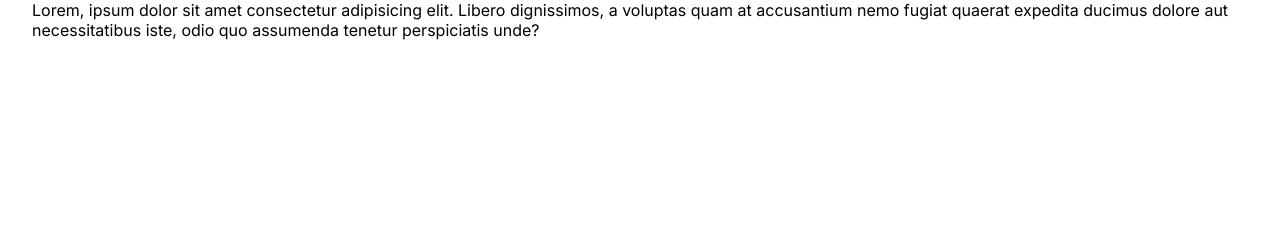
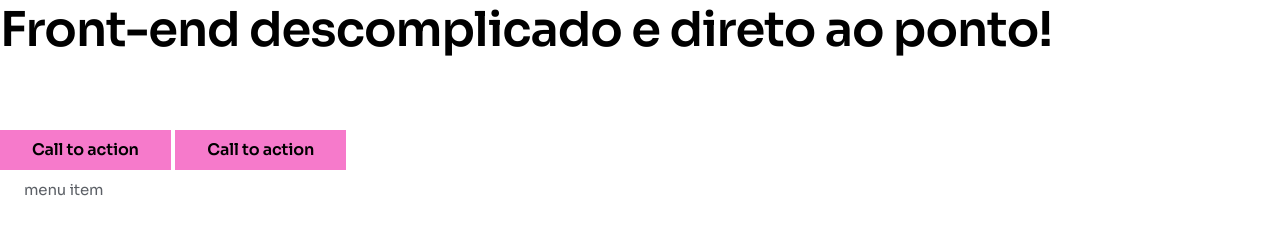
Before and after one commit to fabiosardinha/codeboost, a plain HTML site: page projetos/wireframe/index.html in a window 1280 px wide. Drawn offline with Linux system fonts and the light colour scheme.

Commit message:
Criação do patterns.css

```diff
--- /dev/null
+++ b/projetos/wireframe/css/patterns.css
@@ -0,0 +1,51 @@
+/* PADRÃO DE TITULOS */
+h1,
+h2,
+h3 {
+  font-family: "Sora", sans-serif;
+  font-weight: 600;
+  line-height: 125%;
+  letter-spacing: -1px;
+}
+
+h2,
+h3 {
+  color: var(--white);
+  color: var(--white);
+}
+
+h1 {
+  font-size: 4.8rem;
+  color: var(--gray-colors-100);
+}
+
+h2 {
+  font-size: 3.2rem;
+}
+
+h3 {
+  font-size: 2.4rem;
+}
+
+/* PADRÃO DE BOTÕES */
+.btn-primary {
+  display: inline-block;
+  background-color: var(--brand-color-pink);
+  padding: 1.2rem 3.2rem;
+  font-family: "Sora", sans-serif;
+  font-weight: 600;
+  line-height: 100%;
+  letter-spacing: -0.01em;
+  color: var(--gray-colors-100);
+}
+
+.menu-item {
+  display: inline-block;
+  background-color: var(--gray-colors-50);
+  padding: 1.2rem 2.4rem;
+  font-family: "Sora", sans-serif;
+  font-size: 1.5rem;
+  line-height: 105%;
+  letter-spacing: -0.01em;
+  color: var( --gray-colors-400);
+}
--- a/projetos/wireframe/css/reset.css
+++ b/projetos/wireframe/css/reset.css
@@ -19,6 +19,5 @@ html {
 }
 
 button {
-  background-color: transparent;
   cursor: pointer;
 }
--- a/projetos/wireframe/css/variables.css
+++ b/projetos/wireframe/css/variables.css
@@ -1,5 +1,6 @@
 :root {
   --brand-color-pink : #F67ACB;
+  --gray-colors-50: ##D0D7E0
   --gray-color-100: #050110;
   --gray-colors-300: #393C40;
   --gray-colors-400: #5C6066;
--- a/projetos/wireframe/index.html
+++ b/projetos/wireframe/index.html
@@ -11,13 +11,22 @@
   <!-- IMPORT DOS ARQUIVOS DO CSS -->
   <link rel="stylesheet" href="css/variables.css">
   <link rel="stylesheet" href="css/grid.css">
+  <link rel="stylesheet" href="css/patterns.css">
   <link rel="stylesheet" href="css/syles.css">
   <link rel="stylesheet" href="css/reset.css">
   <title>Projeto Wireframe</title>
 </head>
 <body>
-  <div class="container">
-    <p>Lorem, ipsum dolor sit amet consectetur adipisicing elit. Libero dignissimos, a voluptas quam at accusantium nemo fugiat quaerat expedita ducimus dolore aut necessitatibus iste, odio quo assumenda tenetur perspiciatis unde?</p>
-  </div>
+  <h1>Front-end descomplicado
+    e direto ao ponto!</h1>
+    <h2>Título</h2>
+    <h3>Título</h3>
+
+    <a href="http://" class="btn-primary">Call to action</a>
+    <button class="btn-primary">Call to action</button>
+
+    <ul>
+      <li><a href="http://" class="menu-item">menu item</a></li>
+    </ul>
 </body>
 </html>
```
